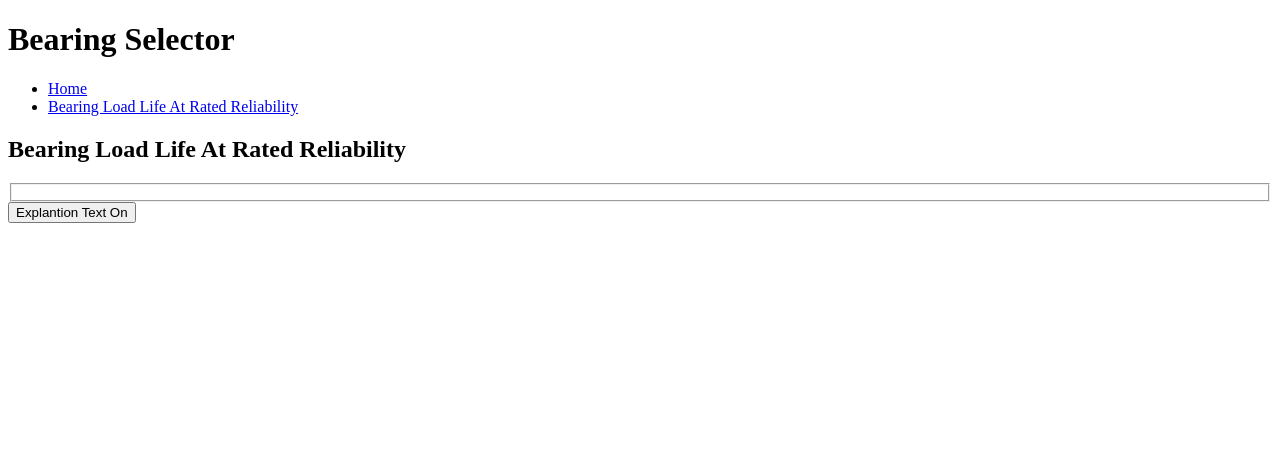
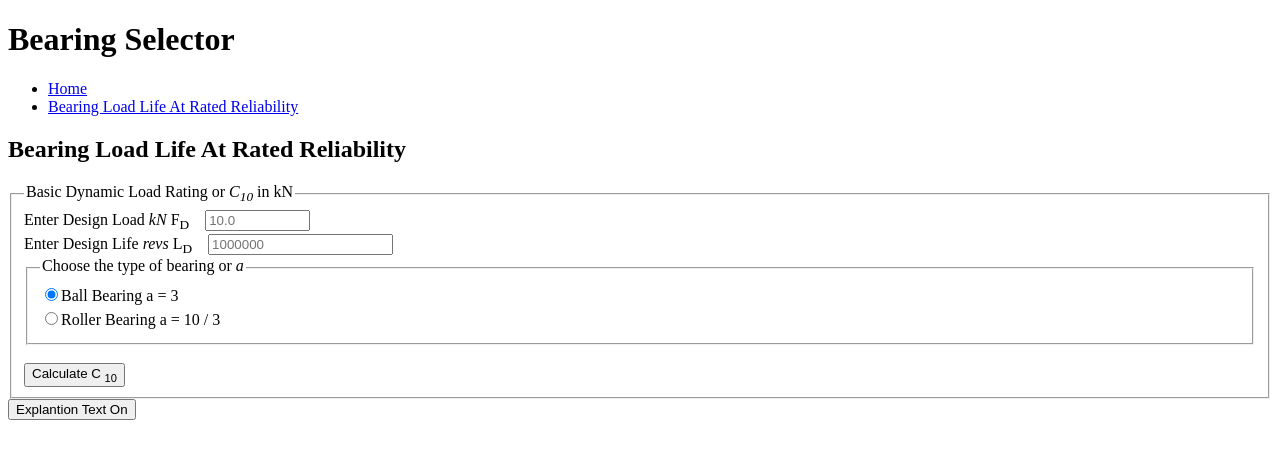
Before and after one commit to 4C-75-63-6B-79/bearing_c10_rating, a React (Vite) app: page /BearingLoadLifeAtRatedReliability in a window 1280 px wide. Shown: the top 458 px of the page. Built offline with nearby package versions, Linux system fonts and the light colour scheme.

Commit message:
added the fieldset things

```diff
--- a/src/Components/Fieldset/Fieldset.jsx
+++ b/src/Components/Fieldset/Fieldset.jsx
@@ -1,5 +1,33 @@
-function Fieldset() {
-  return <fieldset></fieldset>;
+import PropTypes from "prop-types";
+
+import Legend from "../Legend/Legend";
+import Input from "../Input/Input";
+import Button from "../Button/Button";
+
+function Fieldset({ fieldset }) {
+  const { legend, inputs, fieldsets, button } = fieldset;
+  return (
+    <fieldset>
+      <Legend legendData={legend} />
+      {inputs.map((input) => (
+        <Input key={input.labelFor + input.labelText} inputData={input} />
+      ))}
+      {fieldsets &&
+        fieldsets.map((fieldset) => (
+          <Fieldset key={fieldset["legend"]["text"]} fieldset={fieldset} />
+        ))}
+      {button && <Button buttonData={button} />}
+    </fieldset>
+  );
 }
 
 export default Fieldset;
+
+Fieldset.propTypes = {
+  fieldset: PropTypes.shape({
+    legend: PropTypes.object.isRequired,
+    inputs: PropTypes.array.isRequired,
+    fieldsets: PropTypes.array,
+    button: PropTypes.object,
+  }),
+};
```
